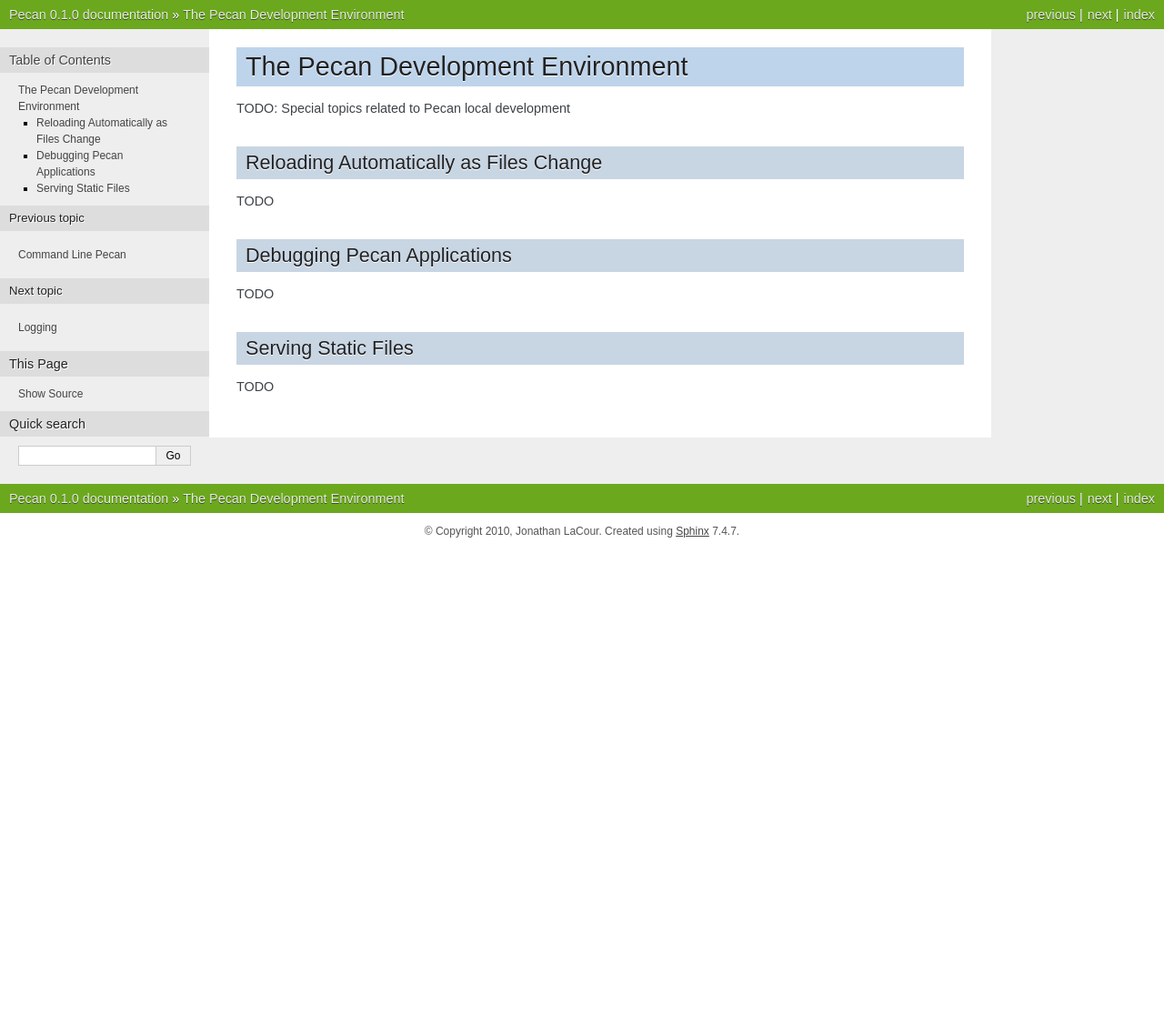
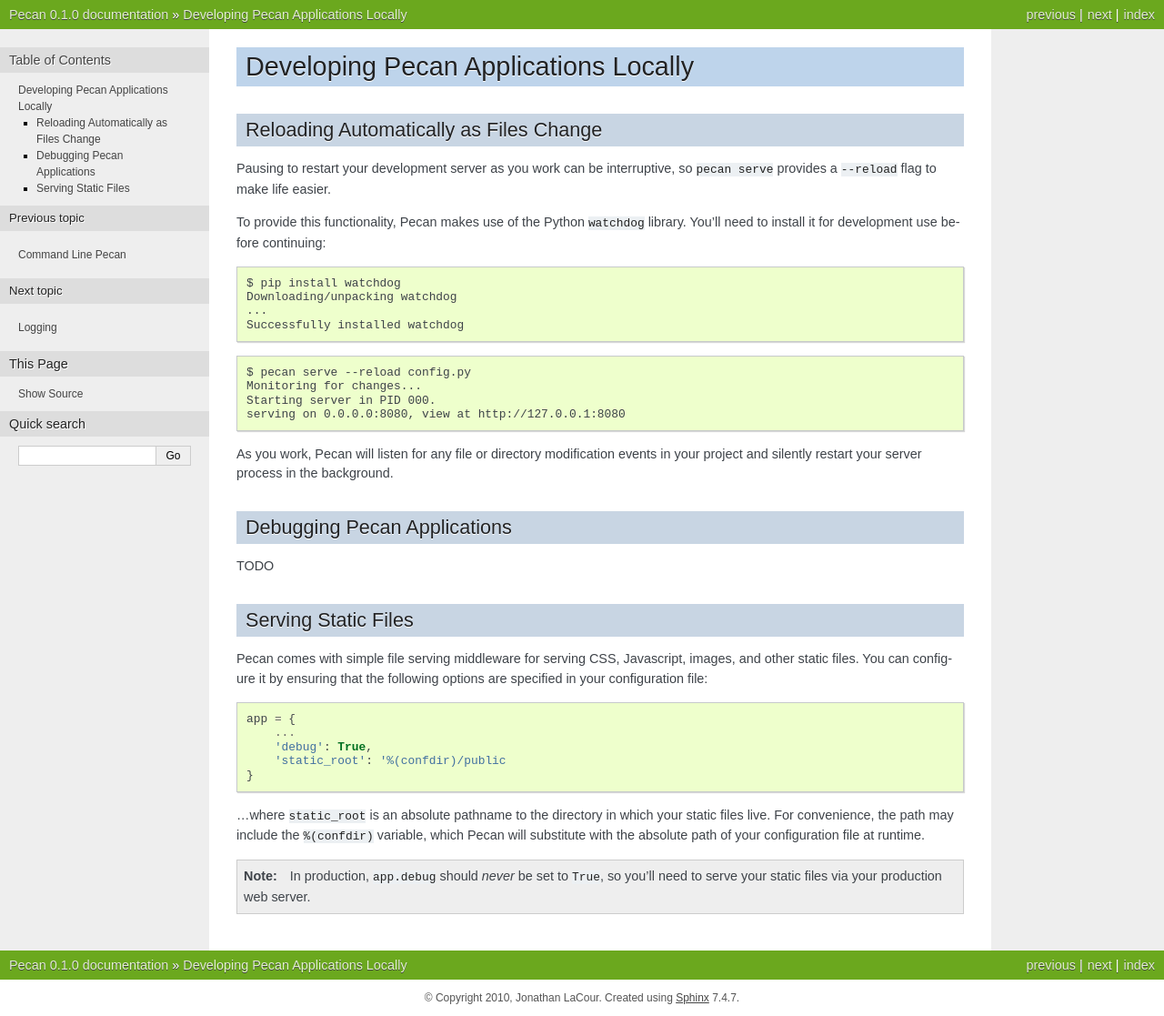
Before and after one commit to stackforge/pecan, a Sphinx documentation site: the page built from docs/source/development.rst, in a window 1280 px wide. Shown: the whole page at 91% size. Built offline with Sphinx 7.4.7, drawn with Linux system fonts in a browser that asks for light colours; before the commit the page ends 900 px from its top, so only the background shows below that.

Commit message:
Documentation for pecan's static file serving middleware.

```diff
--- a/docs/source/development.rst
+++ b/docs/source/development.rst
@@ -1,12 +1,11 @@
 .. _development:
 
-The Pecan Development Environment
-=================================
-TODO: Special topics related to Pecan local development
+Developing Pecan Applications Locally
+=====================================
 
 Reloading Automatically as Files Change
 ---------------------------------------
-TODO
+.. include:: reload.rst
 
 Debugging Pecan Applications
 ----------------------------
@@ -14,4 +13,21 @@
 
 Serving Static Files
 --------------------
-TODO
+Pecan comes with simple file serving middleware for serving CSS, Javascript,
+images, and other static files.  You can configure it by ensuring that the
+following options are specified in your configuration file::
+
+    app = {
+        ...
+        'debug': True,
+        'static_root': '%(confdir)/public
+    }
+
+...where ``static_root`` is an absolute pathname to the directory in which your
+static files live.  For convenience, the path may include the ``%(confdir)``
+variable, which Pecan will substitute with the absolute path of your
+configuration file at runtime.
+
+.. note::
+    In production, ``app.debug`` should *never* be set to ``True``, so you'll
+    need to serve your static files via your production web server.
--- /dev/null
+++ b/docs/source/reload.rst
@@ -0,0 +1,19 @@
+Pausing to restart your development server as you work can be interruptive, so
+``pecan serve`` provides a ``--reload`` flag to make life easier.
+
+To provide this functionality, Pecan makes use of the Python ``watchdog``
+library.  You'll need to install it for development use before continuing::
+
+    $ pip install watchdog
+    Downloading/unpacking watchdog
+    ...
+    Successfully installed watchdog
+
+::
+
+    $ pecan serve --reload config.py
+    Monitoring for changes...
+    Starting server in PID 000.
+    serving on 0.0.0.0:8080, view at http://127.0.0.1:8080
+
+As you work, Pecan will listen for any file or directory modification events in your project and silently restart your server process in the background.
--- a/pecan/__init__.py
+++ b/pecan/__init__.py
@@ -51,6 +51,12 @@
         # Support for serving static files (for development convenience)
         if static_root:
             app = StaticFileMiddleware(app, static_root)
+    elif static_root:
+        from warnings import warn
+        warn(
+            "`static_root` is only used when `debug` is True, ignoring",
+            RuntimeWarning
+        )
 
     # Support for simple Apache-style logs
     if isinstance(logging, dict) or logging == True:
```
Also changed, not shown: docs/source/commands.rst (+1 -21 lines).
